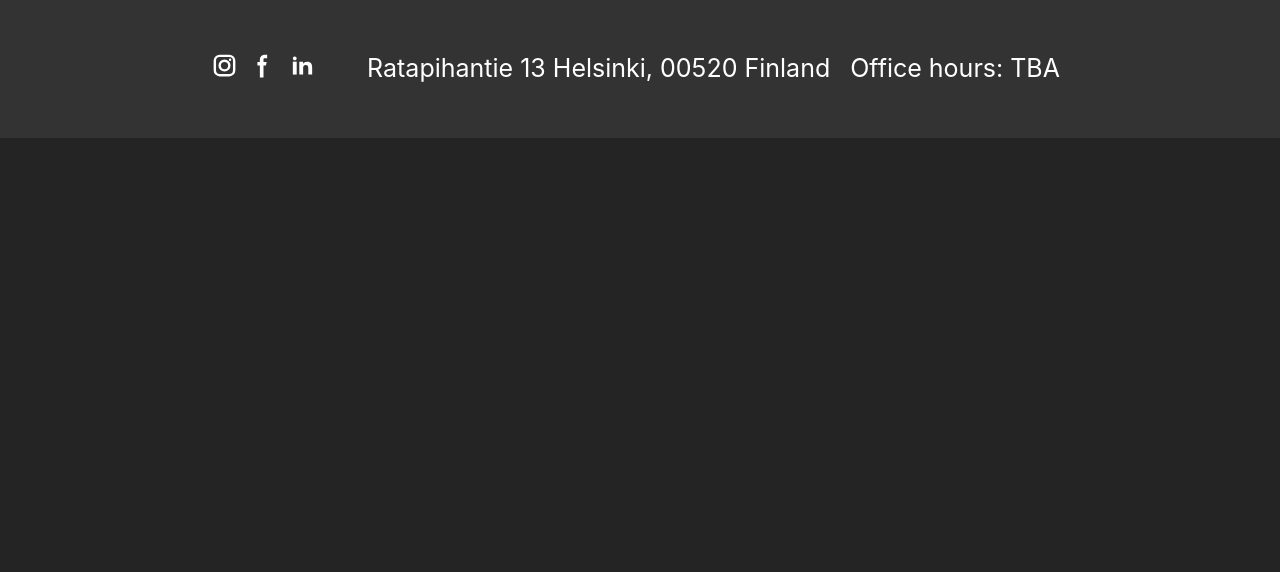
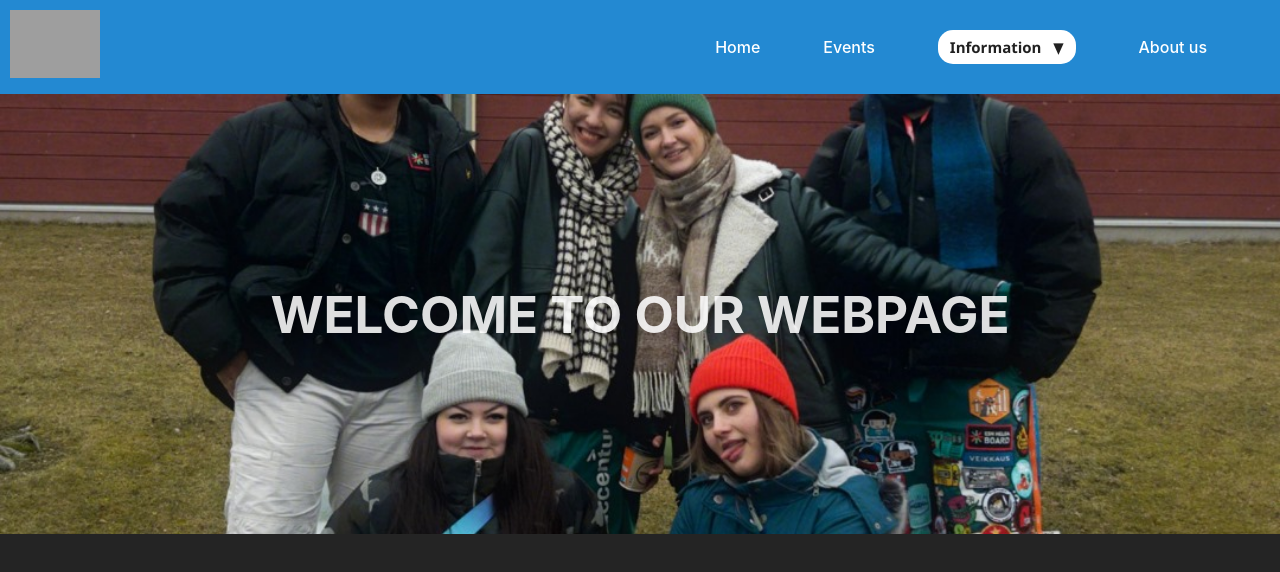
Before and after one commit to victorFish9/esnhaagahelia, a React (Vite) app: page / in a window 1280 px wide. Shown: the top 572 px of the page. Built offline with nearby package versions, Linux system fonts and the light colour scheme; grey boxes are pictures that could not be loaded.

Commit message:
route path changed to /

```diff
--- a/src/App.jsx
+++ b/src/App.jsx
@@ -14,7 +14,7 @@
     <>
 
       <Routes>
-        <Route path='/esnhaagahelia/' element={<Layout />}>
+        <Route path='/' element={<Layout />}>
           <Route index element={<Home imagePath={myImage} />} />
           <Route path='about' element={<About imagePath={myImage} />} />
           <Route path='events' element={<Events />} />
```
